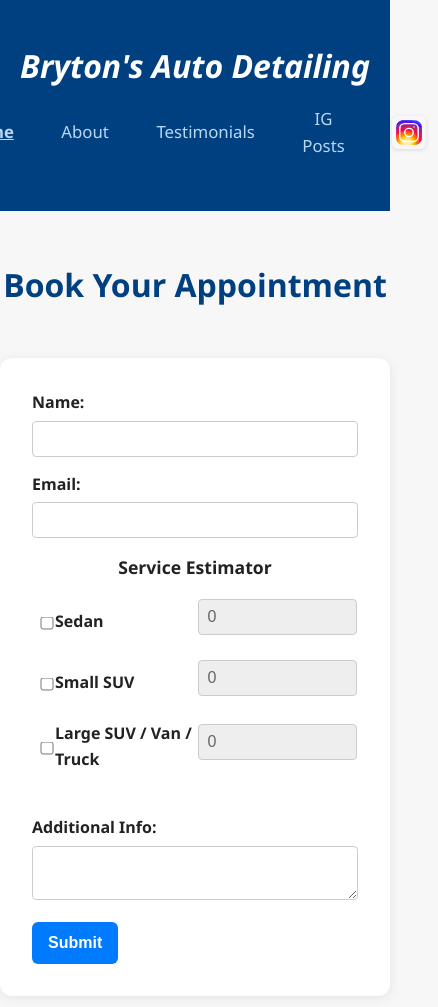
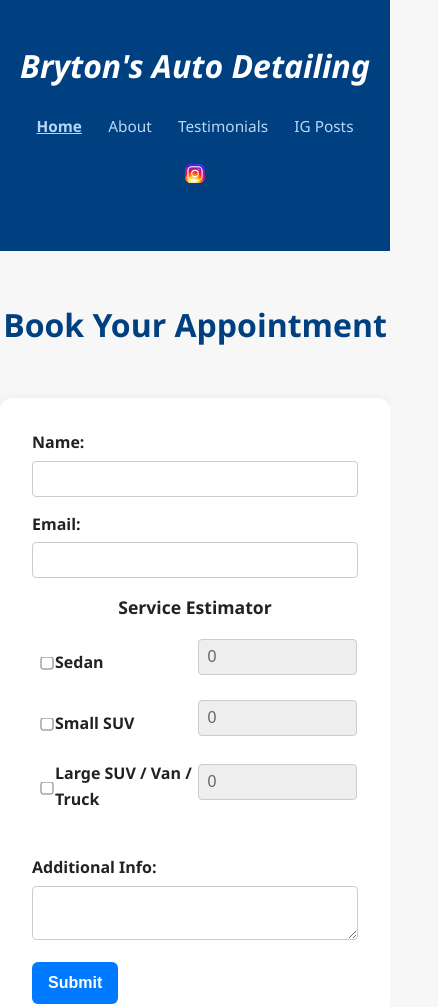
Before and after one commit to bryton-d/bryton-details, a plain HTML site: page index.html in a window 390 px wide. Shown: the top 1007 px of the page, 438 px wide, since content can reach past the window. Drawn offline with Linux system fonts and the light colour scheme.

Commit message:
Minor update on css centering

```diff
--- a/style.css
+++ b/style.css
@@ -56,6 +56,8 @@ section {
   justify-content: center;
   gap: 1.5em;
   align-items: center;
+  flex-wrap: wrap; /* <-- Add this to allow wrapping on small screens */
+  overflow-x: auto; /* <-- Add this for horizontal scroll fallback */
 }
 
 .site-nav a.active {
@@ -84,6 +86,25 @@ section {
   vertical-align: middle;
 }
 
+@media (max-width: 600px) {
+  .site-nav {
+    gap: 0.5em;
+    padding: 0.5em 0.2em;
+    font-size: 0.98em;
+    flex-wrap: wrap;
+    justify-content: center;
+  }
+  .site-nav a,
+  .site-nav img {
+    font-size: 0.98em;
+    padding: 0.2em 0.5em;
+    margin: 0.1em 0.1em;
+  }
+  .site-nav img {
+    height: 1.7em; /* Slightly smaller for mobile */
+    min-width: 1.7em;
+  }
+}
 
 /* Form */
 form {
```
